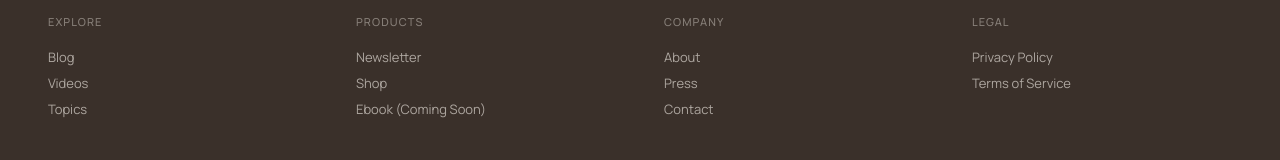
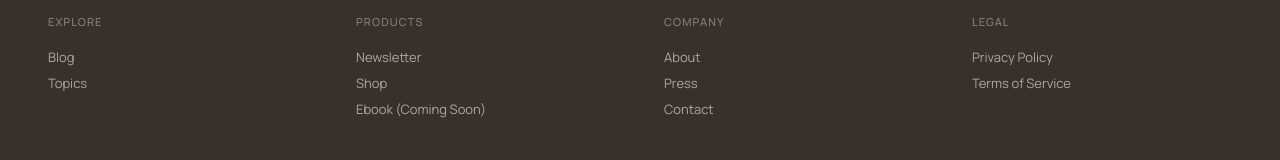
Before and after one commit to Elsaevereood/HistoBit, a Next.js app: page / in a window 1280 px wide. Shown: the part 6310-6470 px from the top of the page. Built offline with nearby package versions, Linux system fonts and the light colour scheme; no server answers.

Commit message:
Remove Videos link from footer

```diff
--- a/src/components/Footer.tsx
+++ b/src/components/Footer.tsx
@@ -34,7 +34,6 @@ export default function Footer() {
       heading: "Explore",
       links: [
         { label: "Blog", href: "/blog" },
-        { label: "Videos", href: "https://youtube.com/@histobit", target: "_blank" },
         { label: "Topics", href: "/blog" },
       ],
     },
```
